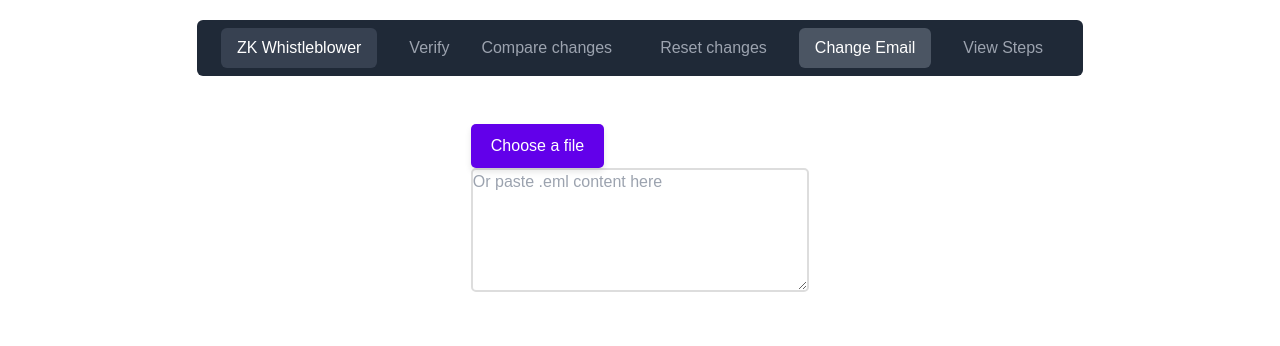
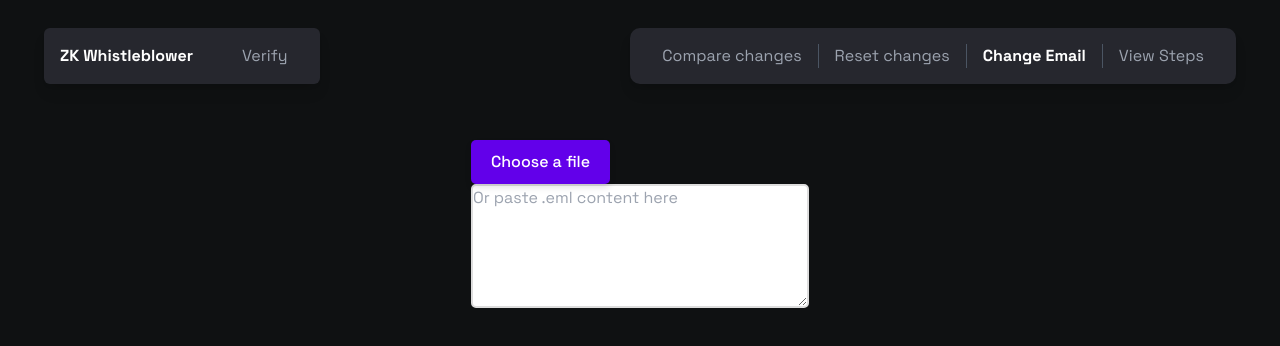
Before and after one commit to Eeshau/email-mask-ui-new, a Next.js app: page / in a window 1280 px wide. Shown: the top 346 px of the page. Built offline with nearby package versions, Linux system fonts and the light colour scheme.

Commit message:
small design changes

```diff
--- a/app/globals.css
+++ b/app/globals.css
@@ -1,9 +1,14 @@
+/* styles/globals.css */
 @tailwind base;
 @tailwind components;
 @tailwind utilities;
 
+html {
+  font-family: 'var(--font-space-grotesk)', sans-serif;
+}
+
 :root {
-  --background: #ffffff;
+  --background: #0F1112;
   --foreground: #171717;
 }
 
@@ -14,10 +19,11 @@
   }
 }
 
+
 body {
   color: var(--foreground);
   background: var(--background);
-  font-family: Arial, Helvetica, sans-serif;
+  font-family: 'var(--font-space-grotesk)', sans-serif; /* Removed Arial fallback */
 }
 
 @layer utilities {
@@ -27,14 +33,20 @@ body {
 }
 
 
+.highlightBody{
+  background-color: black;
+}
+
+
 .highlight {
   background-color: black;
+  color: black;
   /* You can change the highlight color here */
 
 }
 
 .highlight:hover {
-  color: white
+  color: grey
 }
 
 .field-container {
@@ -82,7 +94,7 @@ body {
   font-size: 16px;
   font-weight: 500;
   color: #fff;
-  background-color: #6200EA;
+  background-color: #26272E;
   border: none;
   border-radius: 5px;
   cursor: pointer;
@@ -102,7 +114,7 @@ body {
 
 .button:focus {
   outline: none;
-  box-shadow: 0 0 0 3px rgba(98, 0, 234, 0.4);
+  /* box-shadow: 0 0 0 3px rgba(98, 0, 234, 0.4); */
 }
 
 .file-input-container {
--- a/app/layout.tsx
+++ b/app/layout.tsx
@@ -1,34 +1,17 @@
-import type { Metadata } from "next";
-import localFont from "next/font/local";
-import "./globals.css";
+import { Space_Grotesk } from '@next/font/google';
+import './globals.css';
 
-const geistSans = localFont({
-  src: "./fonts/GeistVF.woff",
-  variable: "--font-geist-sans",
-  weight: "100 900",
-});
-const geistMono = localFont({
-  src: "./fonts/GeistMonoVF.woff",
-  variable: "--font-geist-mono",
-  weight: "100 900",
+// Load Space Grotesk with font optimization
+const spaceGrotesk = Space_Grotesk({
+  subsets: ['latin'],
+  weight: ['400', '500', '700'], // Add required font weights
+  variable: '--font-space-grotesk',
 });
 
-export const metadata: Metadata = {
-  title: "Create Next App",
-  description: "Generated by create next app",
-};
-
-export default function RootLayout({
-  children,
-}: Readonly<{
-  children: React.ReactNode;
-}>) {
+export default function RootLayout({ children }: { children: React.ReactNode }) {
   return (
     <html lang="en">
-      <body
-        className={`${geistSans.variable} ${geistMono.variable} antialiased`}
-      >
-
+      <body className={spaceGrotesk.variable}>
         {children}
       </body>
     </html>
--- a/components/EmailRenderer.js
+++ b/components/EmailRenderer.js
@@ -266,7 +266,7 @@ useEffect(() => {
       const regex = new RegExp(`(?!<[^>]*?)(${text})(?![^<]*?>)`, "gi");
       highlightedContent = highlightedContent.replace(
         regex,
-        '<span class="highlight">$1</span>'
+        '<span class="highlightBody">$1</span>'
       );
     });
 
@@ -296,6 +296,7 @@ useEffect(() => {
           gap: "1rem",
           alignItems: "center",
         }}
+        className="font-sans"
       >
 
         { activeSection === 'change' && (
@@ -325,9 +326,9 @@ useEffect(() => {
       )}
       </div>
 
-      <div className="grid grid-cols-6 gap-1">
+      <div className="grid grid-cols-6 gap-1 w-full font-sans">
         {/* MASKED EMAIL SECTION */}
-        <div className={`grid ${activeSection === 'compare' ? 'col-span-3' : activeSection === 'change' ? 'col-span-6' : activeSection === 'steps' ? 'col-span-4' : activeSection === 'reset' ? 'col-span-6' : ''}`}>
+        <div className={`${activeSection === 'compare' ? 'col-span-3' : activeSection === 'change' ? 'col-span-6' : activeSection === 'steps' ? 'col-span-4' : activeSection === 'reset' ? 'col-span-6' : ''}`}>
         {/* Display From, To, and Subject fields */}
         {fileContent && (
           <div className="bg-[#141517] text-white rounded-lg p-6" style={{ display: "flex", flexDirection: "column", gap: "1rem", marginBottom: "1rem" }}>
@@ -340,13 +341,13 @@ useEffect(() => {
                   {getHighlightedContent(fromEmail, highlightedTextMeta)}
                 </div>
               </div>
-              <div className="flex">
+              <div className="flex gap-2">
                 <input
                   type="checkbox"
                   checked={hideFrom}
                   onChange={() => setHideFrom(!hideFrom)}
                 />
-                <p className="text-gray">Hide all</p>
+                <p className="text-gray font-sans">Hide all</p>
               </div>
             </div>
 
@@ -357,13 +358,13 @@ useEffect(() => {
                   {getHighlightedContent(toEmail, highlightedTextMeta)}
                 </div>
               </div>
-              <div className="flex">
+              <div className="flex gap-2">
                 <input
                   type="checkbox"
                   checked={hideTo}
                   onChange={() => setHideTo(!hideTo)}
                 />
-                <p className="text-gray">Hide all</p>
+                <p className="text-gray font-sans">Hide all</p>
               </div>
             </div>
 
@@ -374,13 +375,13 @@ useEffect(() => {
                   {getHighlightedContent(subject, highlightedTextMeta)}
                 </div>
               </div>
-              <div className="flex">
+              <div className="flex gap-2">
                 <input
                   type="checkbox"
                   checked={hideSubject}
                   onChange={() => setHideSubject(!hideSubject)}
                 />
-                <p className="text-gray">Hide all</p>
+                <p className="text-gray font-sans">Hide all</p>
               </div>
             </div>
             <div>
@@ -398,27 +399,46 @@ useEffect(() => {
           transform: "translateX(-50%)",
           display: "flex",
           flexDirection: "row",
+          alignItems: "center",  // Align items vertically in the center
           gap: "1rem",
           zIndex: 1000,
-          backgroundColor: "#fff",
+          backgroundColor: "#26272E",
           padding: "10px",
-          borderRadius: "5px",
+          borderRadius: "12px",
           boxShadow: "0px 4px 8px rgba(0, 0, 0, 0.1)"
         }}
       >
         <button
           onClick={() => setHighlightEnabled(!highlightEnabled)}
-        className="button"
+          className="button font-sans flex items-center"
         >
+            <span className="mr-2">
+            {/* Replace this with your SVG code */}
+            <svg xmlns="http://www.w3.org/2000/svg" width="48" height="24" viewBox="0 0 48 24" fill="none">
+              <rect width="48" height="24" rx="12" fill={highlightEnabled ? "#26A544" : "#300000"} />
+              <circle cx={highlightEnabled ? "35" : "13"} cy="12" r="9" fill="#D9D9D9"/>
+            </svg>
+          </span>
           {highlightEnabled ? "Disable Highlighter" : "Enable Highlighter"}
         </button>
+
+        {/* Divider */}
+        <div
+          style={{
+            height: "24px",       // Adjust height of the divider as needed
+            width: "1px",
+            backgroundColor: "#444",  // Divider color
+          }}
+        ></div>
+
         <button
           onClick={() => setShowEMLPreview(!showEMLPreview)}
-        className="button"
+          className="button font-sans"
         >
           {showEMLPreview ? "Switch to Raw EML" : "Switch to EML Preview"}
         </button>
       </div>
+
       ) : null}
 
 
@@ -438,7 +458,7 @@ useEffect(() => {
             </div>
           ) : (
             <div
-              style={styles.emailBody}
+              style={styles.emailbody}
               dangerouslySetInnerHTML={{
                 __html: getHighlightedContentHTML(emailBody),
               }}
--- a/components/NavBar.tsx
+++ b/components/NavBar.tsx
@@ -16,62 +16,72 @@ const NavBar: React.FC<NavBarProps> = ({
   activeSection,
 }) => {
   return (
-    <div className="flex justify-between items-center bg-gray-800 px-6 py-2 rounded-md">
+    <div className="flex justify-between items-center px-6 py-2 w-full font-sans">
       {/* Left Side */}
-      <div className="flex space-x-4">
-        <div className="flex items-center px-4 py-2 bg-gray-700 text-white rounded-md">
+      <div className="flex items-center space-x-4 bg-[#26272E] px-4 py-2 rounded-md shadow-lg">
+        <div className="text-white font-semibold">
           ZK Whistleblower
         </div>
+
+        {/* Divider between Whistleblower and Verify */}
+        <div className="border-l border-gray-600 h-6 mx-2 mx-2 h-full"></div>
+
         <button
-          className={`px-4 py-2 ${
+          className={`px-4 py-2 rounded-md ${
             activeSection === "verify"
-              ? "bg-gray-600 text-white"
-              : "text-gray-400 hover:bg-gray-700"
-          } rounded-md`}
+              ? "text-white font-semibold"
+              : "text-gray-400 hover:text-white"
+          }`}
         >
           Verify
         </button>
       </div>
 
+      {/* Transparent Spacer */}
+      <div className="flex-1" />
+
       {/* Right Side */}
-      <div className="flex space-x-4">
+      <div className="flex items-center space-x-0 bg-[#26272E] px-4 py-2 rounded-[10px] shadow-lg">
         <button
           onClick={onCompareChanges}
-          className={`px-4 py-2 ${
+          className={`px-4 py-2 rounded-l-md ${
             activeSection === "compare"
-              ? "bg-gray-600 text-white"
-              : "text-gray-400 hover:bg-gray-700"
-          } rounded-md`}
+              ? " text-white font-semibold"
+              : "text-gray-400  hover:text-white"
+          }`}
         >
           Compare changes
         </button>
+        <div className="border-l border-gray-600 h-6 mx-2"></div>
         <button
           onClick={onResetChanges}
-          className={`px-4 py-2 ${
+          className={`px-4 py-2  ${
             activeSection === "reset"
-              ? "bg-gray-600 text-white"
-              : "text-gray-400 hover:bg-gray-700"
-          } rounded-md`}
+              ? " text-white font-semibold"
+              : "text-gray-400 hover:text-white"
+          }`}
         >
           Reset changes
         </button>
+        <div className="border-l border-gray-600 h-6 mx-2"></div>
         <button
           onClick={onChangeEmail}
-          className={`px-4 py-2 ${
+          className={`px-4 py-2  ${
             activeSection === "change"
-              ? "bg-gray-600 text-white"
-              : "text-gray-400 hover:bg-gray-700"
-          } rounded-md`}
+              ? " text-white font-semibold"
+              : "text-gray-400 hover:text-white"
+          }`}
         >
           Change Email
         </button>
+        <div className="border-l border-gray-600 h-6 center mx-2"></div>
         <button
           onClick={onViewSteps}
-          className={`px-4 py-2 ${
+          className={`px-4 py-2 rounded-r-md ${
             activeSection === "steps"
-              ? "bg-gray-600 text-white"
-              : "text-gray-400 hover:bg-gray-700"
-          } rounded-md`}
+              ? " text-white font-semibold"
+              : "text-gray-400 hover:text-white"
+          }`}
         >
           View Steps
         </button>
--- a/components/Steps.tsx
+++ b/components/Steps.tsx
@@ -2,7 +2,7 @@ import React from "react";
 
 const Steps: React.FC = () => {
   return (
-    <div className="p-6 bg-[#141517] rounded-lg max-w-md mx-auto text-white">
+    <div className="p-6 bg-[#141517] rounded-lg max-w-md mx-auto text-white font-sans">
       <h2 className="text-center mb-6 text-2xl font-semibold">How this works?</h2>
       <ul className="list-none relative space-y-6">
         <li className="relative pl-10">
--- a/components/styles.js
+++ b/components/styles.js
@@ -29,7 +29,7 @@ export const styles = {
     overflow: "auto",
   },
   emailbody: {
-    border: "1px solid #ccc",
+    // border: "1px solid #ccc",
     borderRadius: 4,
     flexBasis: "100%",
     width: '40vw',
@@ -56,6 +56,6 @@ export const styles = {
   },
   byte: {
     marginRight: "2px",
-    fontFamily: "monospace",
+    // fontFamily: "monospace",
   },
 };
--- a/package.json
+++ b/package.json
@@ -9,6 +9,7 @@
     "lint": "next lint"
   },
   "dependencies": {
+    "@next/font": "^14.2.13",
     "crypto-browserify": "^3.12.0",
     "next": "14.2.13",
     "postal-mime": "^2.3.2",
--- a/tailwind.config.ts
+++ b/tailwind.config.ts
@@ -8,6 +8,9 @@ const config: Config = {
   ],
   theme: {
     extend: {
+      fontFamily: {
+        sans: ['var(--font-space-grotesk)', 'sans-serif'],
+      },
       colors: {
         background: "var(--background)",
         foreground: "var(--foreground)",
```
Also changed, not shown: 2 other files (tests, documents, lock files or other folders). Lines whose indentation alone changed are shown as unchanged.
